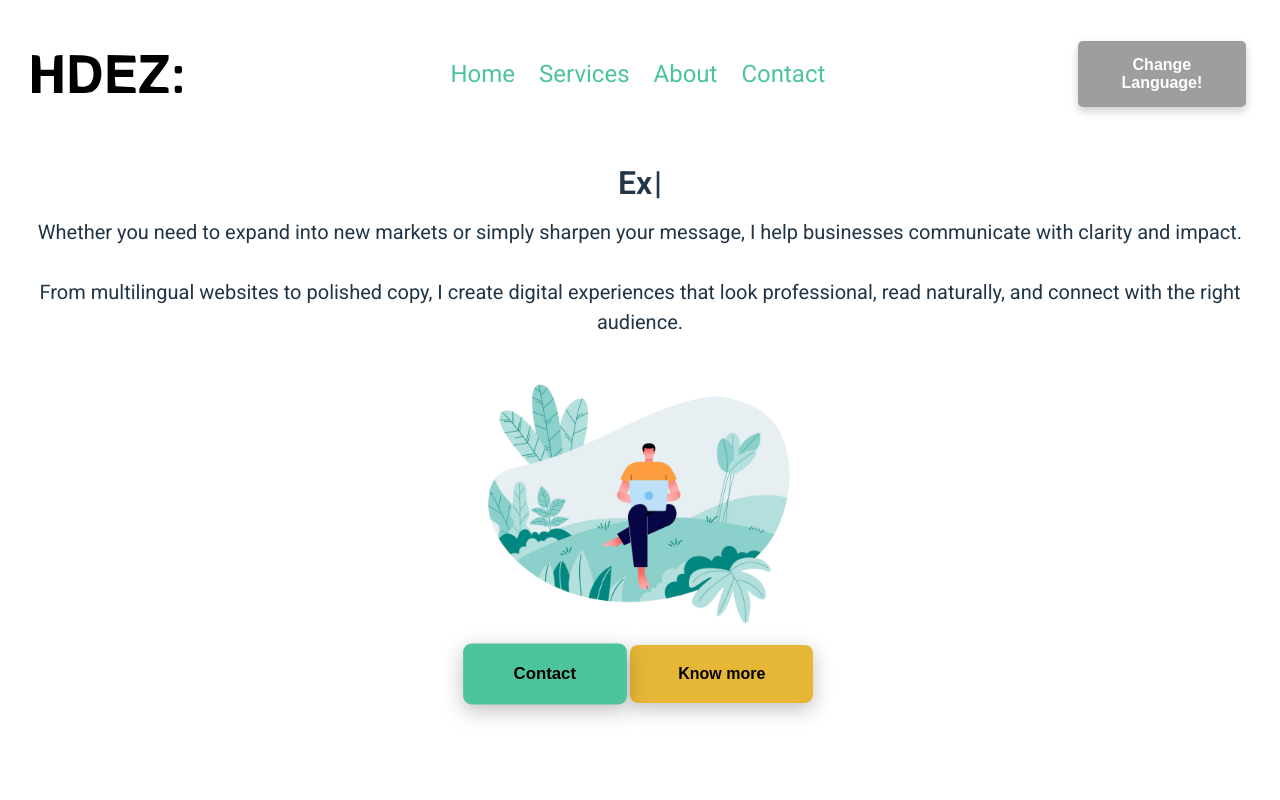
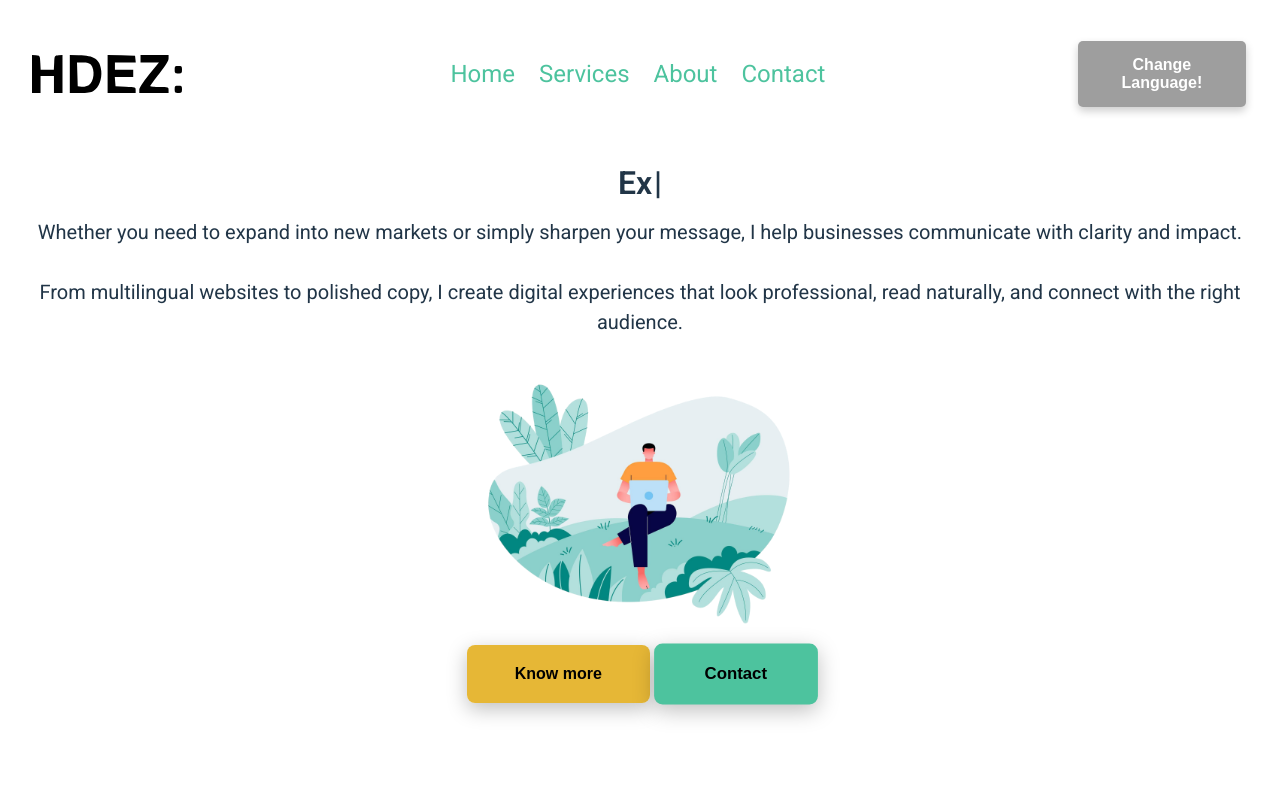
Before and after one commit to devhdez/portfolio-project, a React (Vite) app: page / in a window 1280 px wide. Shown: the top 800 px of the page. Built offline with nearby package versions, Linux system fonts and the light colour scheme; grey boxes are pictures that could not be loaded.

Commit message:
Know more button functionality

```diff
--- a/src/Hero.jsx
+++ b/src/Hero.jsx
@@ -28,12 +28,16 @@ const hero = () => {
       />
 
           <div className='hero-buttons'>
-              <button className='hero-button hero-button-primary'>
+              <button className='hero-button hero-button-know'
+              onClick={() => {document.getElementById('about').scrollIntoView({ behavior: 'smooth' });}}>
+                  Know more
+              </button>
+              <button className='hero-button hero-button-primary'
+
+              >
                   Contact
               </button>
-              <button className='hero-button hero-button-contact'>
-                  Know more
-              </button>
+
           </div>
     </section>
   );
--- a/src/index.css
+++ b/src/index.css
@@ -145,8 +145,6 @@ p {
 }
 
 /* Common button styles */
-
-/* Common button styles */
 .hero-buttons {
   display: inline-block;
   margin-top: 1rem;
@@ -185,11 +183,11 @@ p {
 }
 
 /* Secondary CTA (yellow/orange contact) */
-.hero-button-contact {
+.hero-button-know {
   background-color: #e3ad19de;
 }
 
-.hero-button-contact:hover {
+.hero-button-know:hover {
   background-color: #553f02de;
   color: #ffffff;
   box-shadow: 0 6px 16px rgba(0, 0, 0, 0.25);
@@ -197,11 +195,11 @@ p {
 
 
 /* Specific styles for the contact button */
-.hero-button-contact {
+.hero-button-know {
   background-color: #e3ad19de; /* Orange background */
 }
 
-.hero-button-contact:hover {
+.hero-button-know:hover {
   background-color: #553f02de; /* White background on hover */
   color: #ffffff; /* Orange text on hover */
 }
```
